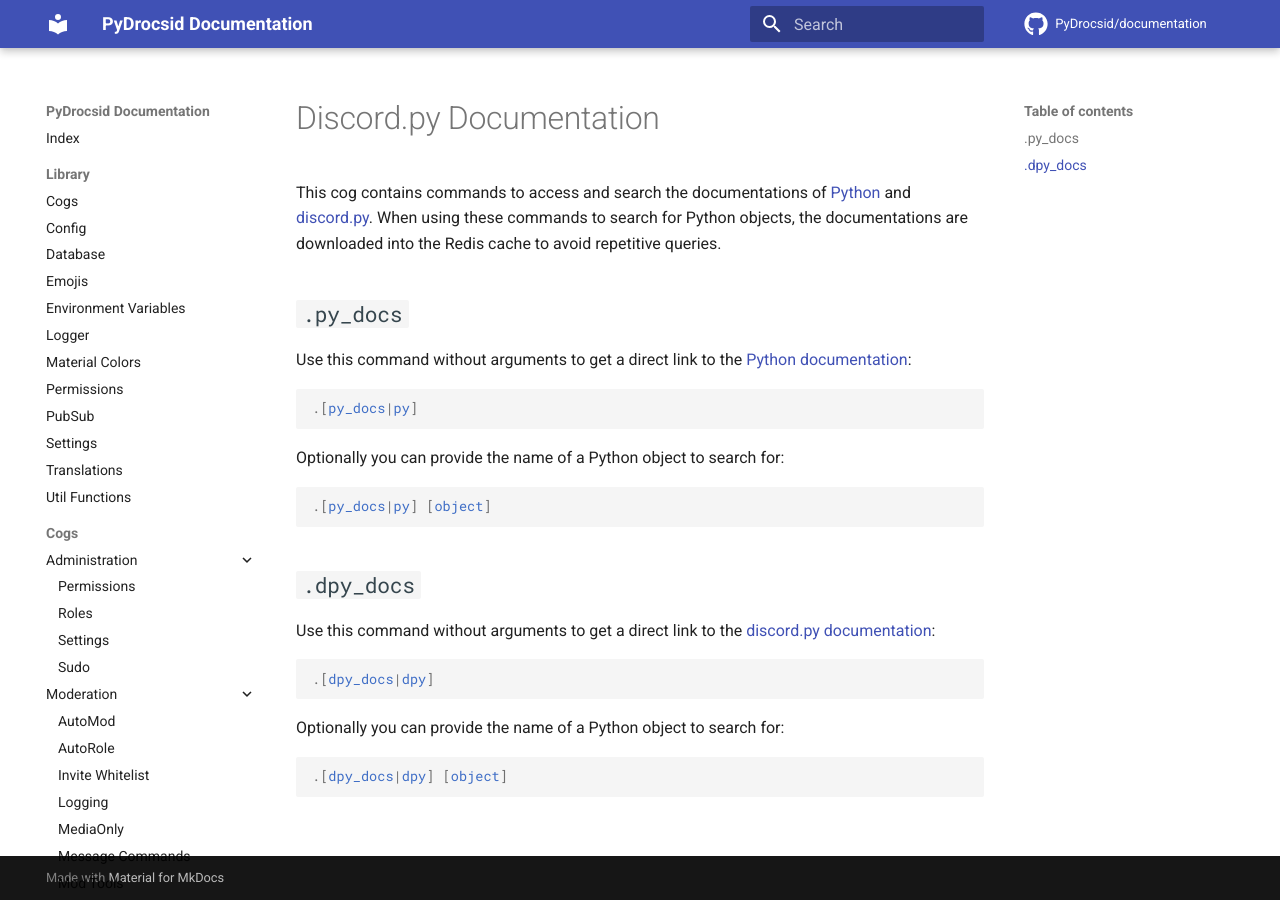
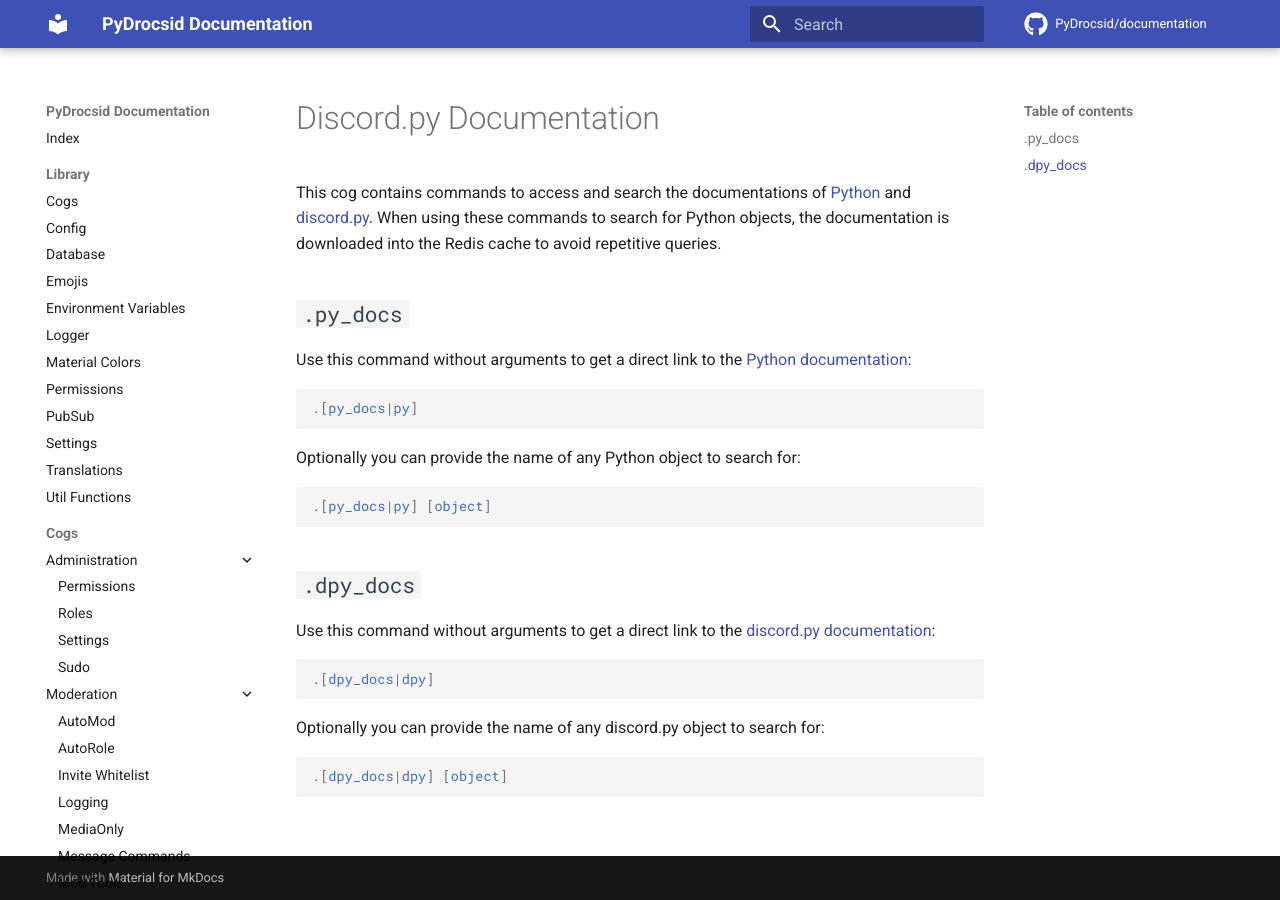
Before and after one commit to PyDrocsid/documentation, an MkDocs documentation site: the page built from docs/cogs/integrations/discordpy_documentation.md, in a window 1280 px wide. Built offline with MkDocs 1.6.1 and Material for MkDocs 9.7.7, drawn with Linux system fonts in a browser that asks for light colours; comment, search, counter and statistics services are not loaded.

Commit message:
Improved documentation of discord.py documentation cog

````diff
--- a/docs/cogs/integrations/discordpy_documentation.md
+++ b/docs/cogs/integrations/discordpy_documentation.md
@@ -1,6 +1,6 @@
 # Discord.py Documentation
 
-This cog contains commands to access and search the documentations of [Python](https://docs.python.org/3/){target=_blank} and [discord.py](https://discordpy.readthedocs.io/en/latest/){target=_blank}. When using these commands to search for Python objects, the documentations are downloaded into the Redis cache to avoid repetitive queries.
+This cog contains commands to access and search the documentations of [Python](https://docs.python.org/3/){target=_blank} and [discord.py](https://discordpy.readthedocs.io/en/latest/){target=_blank}. When using these commands to search for Python objects, the documentation is downloaded into the Redis cache to avoid repetitive queries.
 
 ## `.py_docs`
 Use this command without arguments to get a direct link to the [Python documentation](https://docs.python.org/3/){target=_blank}:
@@ -8,7 +8,7 @@
 .[py_docs|py]
 ```
 
-Optionally you can provide the name of a Python object to search for:
+Optionally you can provide the name of any Python object to search for:
 ```css
 .[py_docs|py] [object]
 ```
@@ -19,7 +19,7 @@
 .[dpy_docs|dpy]
 ```
 
-Optionally you can provide the name of a Python object to search for:
+Optionally you can provide the name of any discord.py object to search for:
 ```css
 .[dpy_docs|dpy] [object]
 ```
````
